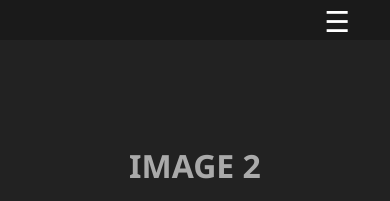
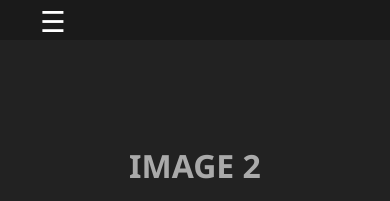
Before and after one commit to JordanTipping/not-a-cog-studio.github.io, a Jekyll site: the page built from index.md, in a window 390 px wide. Shown: the top 201 px of the page. Built offline with Jekyll 4.4.1, drawn with Linux system fonts in a browser that asks for light colours; our own code applies the rules of GitHub Pages for plain Markdown files.

Commit message:
Updated Burger Menu
Works better on mobile.

```diff
--- a/_layouts/default.html
+++ b/_layouts/default.html
@@ -21,17 +21,24 @@
 <body>
     <nav>
         <div class="nav-container">
+            <div class="burger" onclick="toggleMenu()">☰</div>
             <ul id="nav-links">
                 <li><a href="{{ '/' | relative_url }}">Home</a></li>
                 <li><a href="{{ '/team' | relative_url }}">Team</a></li>
                 <li><a href="{{ '/portfolio' | relative_url }}">Portfolio</a></li>
                 <li><a href="{{ '/contact' | relative_url }}">Contact</a></li>
             </ul>
-            <div class="burger" onclick="toggleMenu()">☰</div>
         </div>
     </nav>
 
     {{ content }}
+
+    <script>
+        function toggleMenu() {
+        document.getElementById('nav-links').classList.toggle('show');
+            }
+    </script>
+
 
     <script>
         let currentSlide = 0;
--- a/assets/css/main.css
+++ b/assets/css/main.css
@@ -37,7 +37,7 @@ nav {
 
 .nav-container {
     display: flex;
-    justify-content: center;
+    justify-content: center; /* Center the nav on desktop */
     align-items: center;
     position: relative;
 }
@@ -66,9 +66,9 @@ nav a {
     }
 
 .burger {
-    display: none;
+    display: none; /* Hide the burger menu by default on desktop */
     position: absolute;
-    right: 20px;
+    left: 20px; /* Move it to the left side */
     font-size: 1.8em;
     color: var(--text-color);
     cursor: pointer;
@@ -139,14 +139,12 @@ nav a {
             transform: scale(1.2);
         }
 
-
 .hero {
     background: #0f0f0f;
     color: var(--text-color);
     text-align: center;
     padding: 10px 20px;
     margin: 0;
-
 }
 
     .hero h1 {
@@ -266,11 +264,10 @@ form {
     padding: 30px;
 }
 
-
 /* Responsive - MOBILE ONLY */
 @media (max-width: 768px) {
     .burger {
-        display: block;
+        display: block; /* Show burger on mobile */
     }
 
     nav ul {
@@ -280,7 +277,7 @@ form {
         background: var(--primary-color);
         position: absolute;
         top: 60px;
-        right: 20px;
+        left: 20px; /* Align under the burger */
         padding: 10px;
         border-radius: 5px;
         opacity: 0;
@@ -296,7 +293,7 @@ form {
 
         nav ul li {
             padding: 10px 0;
-            text-align: center;
+            text-align: left;
         }
 
     .hero h1 {
```
